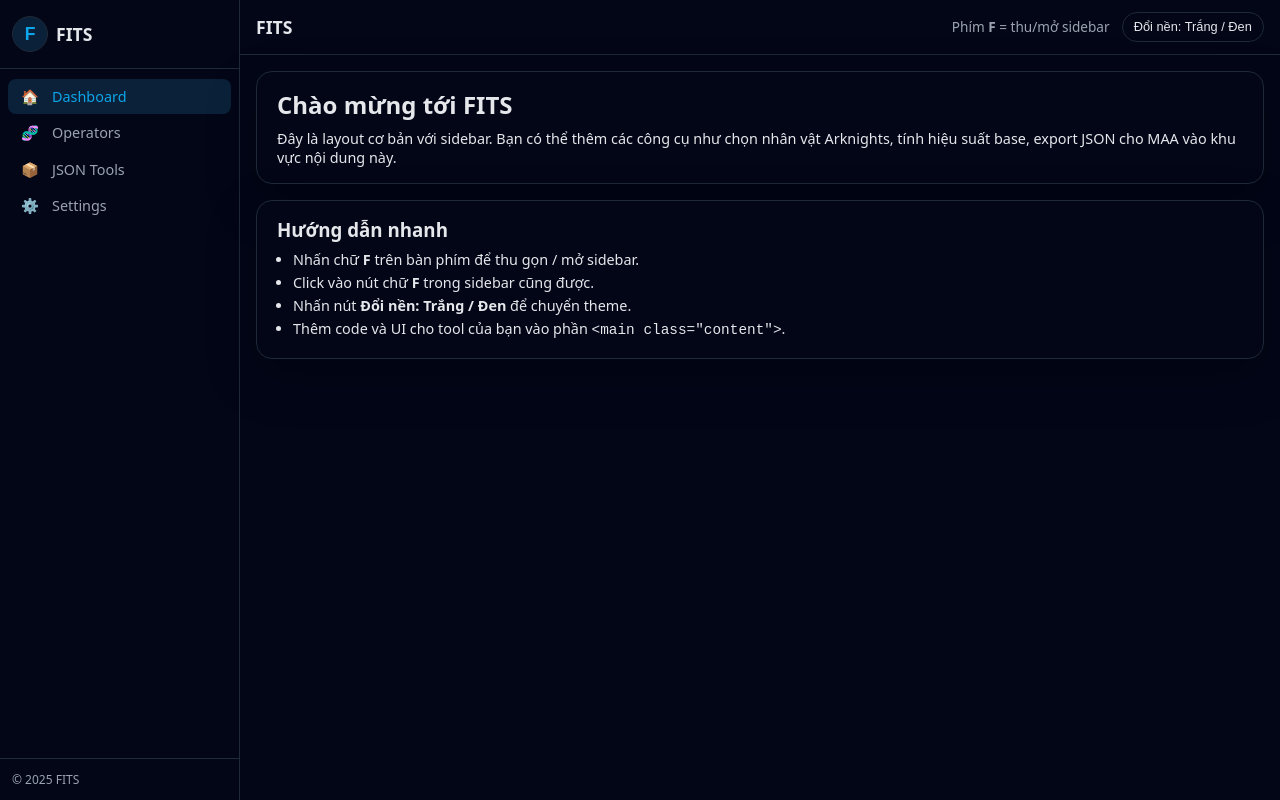
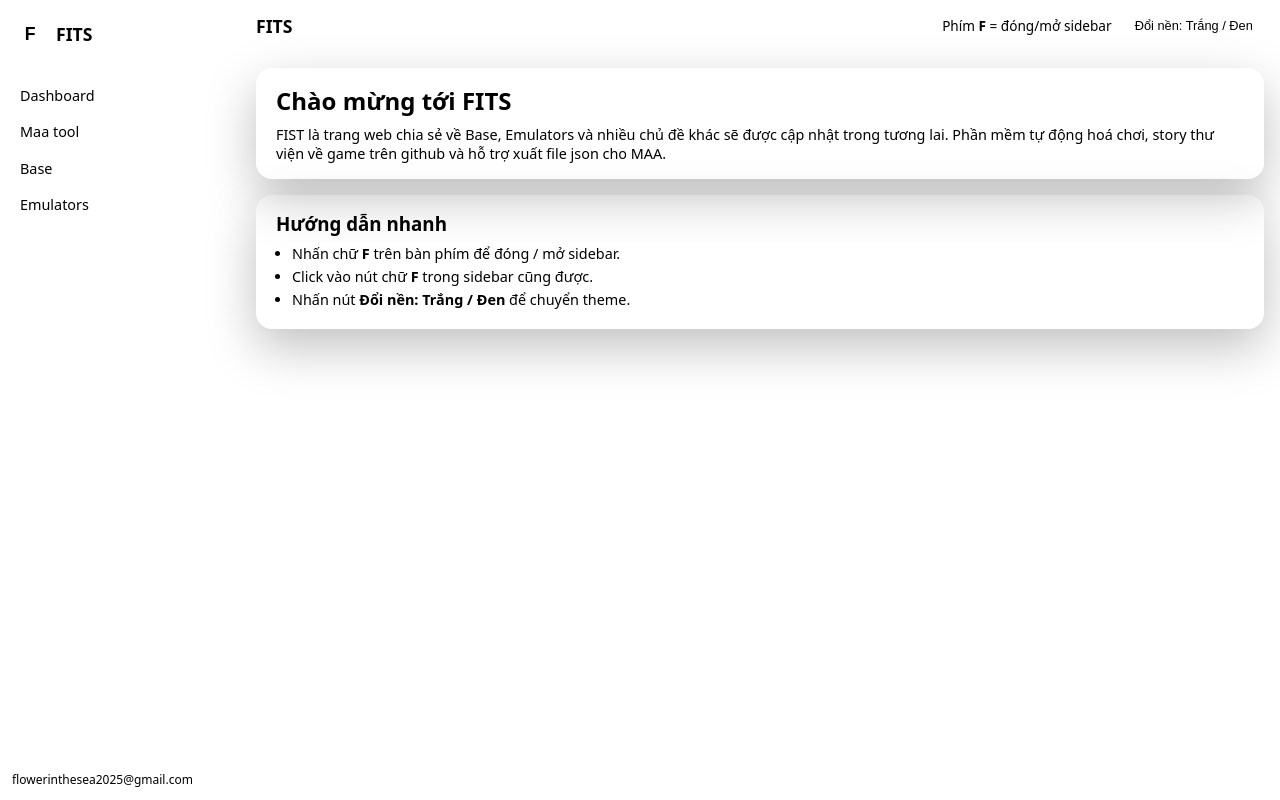
Before and after one commit to seaflower205/FITS, a plain HTML site: page index.html in a window 1280 px wide. Drawn offline with Linux system fonts and the light colour scheme.

Commit message:
Add files via upload

```diff
--- a/index.html
+++ b/index.html
@@ -7,17 +7,17 @@
     <link rel="stylesheet" href="styles.css" />
     <link rel="icon" type="image/png" href="logo.png" />
   </head>
-  <!-- bắt đầu ở chế độ dark -->
-  <body class="dark">
+  <!--dark mode-->
+  <body class="light-theme">
     <div class="app">
       <!-- SIDEBAR -->
       <aside class="sidebar">
         <div class="sidebar-header">
-          <!-- nút F để click thu/mở -->
+          <!-- press F to open/close sidebar -->
           <button
             id="toggleSidebarBtn"
             class="logo-btn"
-            title="Nhấn chuột hoặc phím F để thu gọn/mở rộng sidebar"
+            title="Press F to open/close sidebar"
           >
             F
           </button>
@@ -26,25 +26,21 @@
 
         <nav class="sidebar-menu">
           <div class="menu-item active">
-            <span class="menu-icon">🏠</span>
             <span class="menu-text">Dashboard</span>
           </div>
           <div class="menu-item">
-            <span class="menu-icon">🧬</span>
-            <span class="menu-text">Operators</span>
+            <span class="menu-text">Maa tool</span>
           </div>
           <div class="menu-item">
-            <span class="menu-icon">📦</span>
-            <span class="menu-text">JSON Tools</span>
+            <span class="menu-text">Base</span>
           </div>
           <div class="menu-item">
-            <span class="menu-icon">⚙️</span>
-            <span class="menu-text">Settings</span>
+            <span class="menu-text">Emulators</span>
           </div>
         </nav>
 
         <div class="sidebar-footer">
-          <span class="footer-text">© 2025 FITS</span>
+          <span class="footer-text">flowerinthesea2025@gmail.com</span>
         </div>
       </aside>
 
@@ -55,7 +51,7 @@
 
           <div class="topbar-actions">
             <span class="hint">
-              Phím <strong>F</strong> = thu/mở sidebar
+              Phím <strong>F</strong> = đóng/mở sidebar
             </span>
             <button id="toggleThemeBtn" class="theme-btn">
               Đổi nền: Trắng / Đen
@@ -67,21 +63,17 @@
           <section class="card">
             <h2>Chào mừng tới FITS</h2>
             <p>
-              Đây là layout cơ bản với sidebar. Bạn có thể thêm các công cụ như
-              chọn nhân vật Arknights, tính hiệu suất base, export JSON cho MAA
-              vào khu vực nội dung này.
+              FIST là trang web chia sẻ về Base, Emulators và nhiều chủ đề khác sẽ được cập nhật trong tương lai.
+              Phần mềm tự động hoá chơi, story thư viện về game trên github và hỗ trợ xuất file json cho MAA.
             </p>
           </section>
 
           <section class="card">
             <h3>Hướng dẫn nhanh</h3>
             <ul>
-              <li>Nhấn chữ <strong>F</strong> trên bàn phím để thu gọn / mở sidebar.</li>
+              <li>Nhấn chữ <strong>F</strong> trên bàn phím để đóng / mở sidebar.</li>
               <li>Click vào nút chữ <strong>F</strong> trong sidebar cũng được.</li>
               <li>Nhấn nút <strong>Đổi nền: Trắng / Đen</strong> để chuyển theme.</li>
-              <li>
-                Thêm code và UI cho tool của bạn vào phần <code>&lt;main class="content"&gt;</code>.
-              </li>
             </ul>
           </section>
         </main>
--- a/script.js
+++ b/script.js
@@ -40,3 +40,16 @@ function toggleTheme() {
 
 // Click nút đổi theme
 toggleThemeBtn.addEventListener("click", toggleTheme);
+
+document.addEventListener("keydown", (event) => {
+  const activeTag = document.activeElement.tagName;
+  const typingInInput =
+    activeTag === "INPUT" || activeTag === "TEXTAREA" || activeTag === "SELECT";
+
+  if (typingInInput) return;
+
+  if (event.key === "l" || event.key === "L") {
+    event.preventDefault();
+    toggleTheme();
+  }
+});
```
